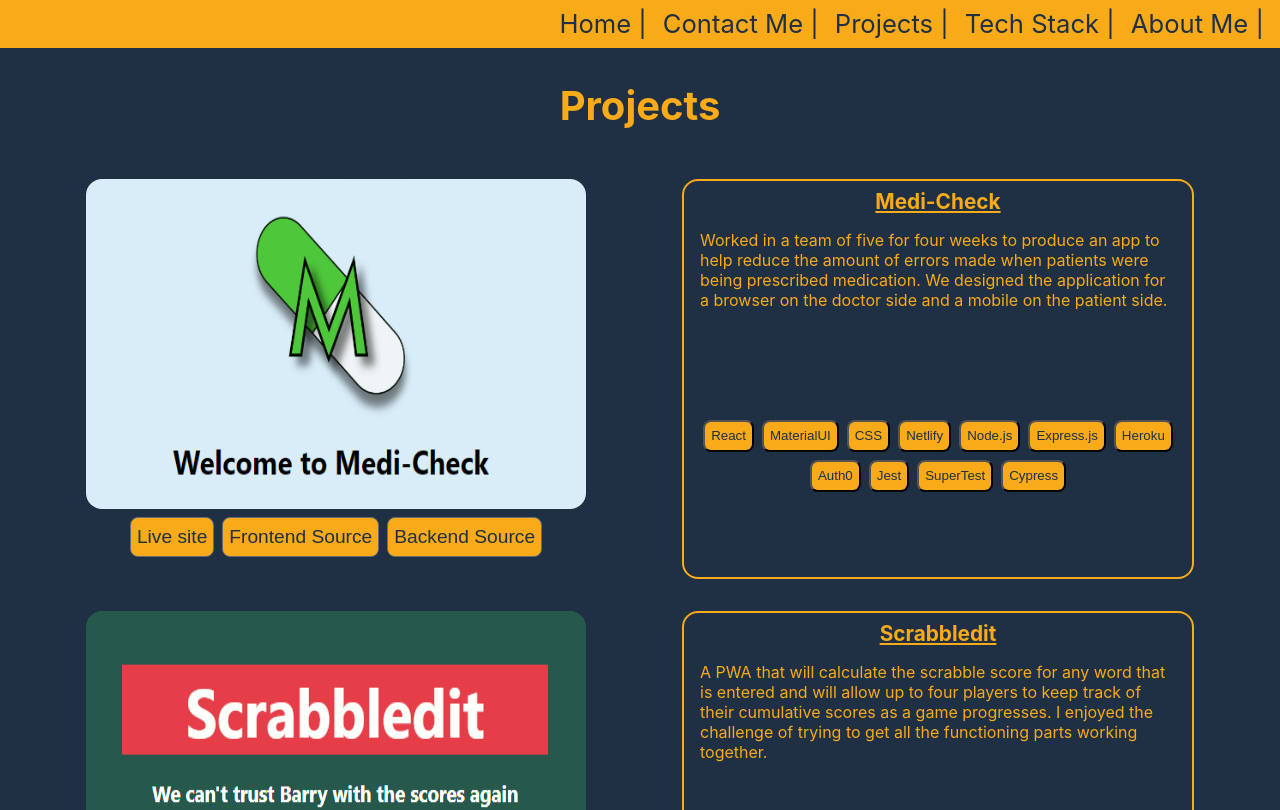
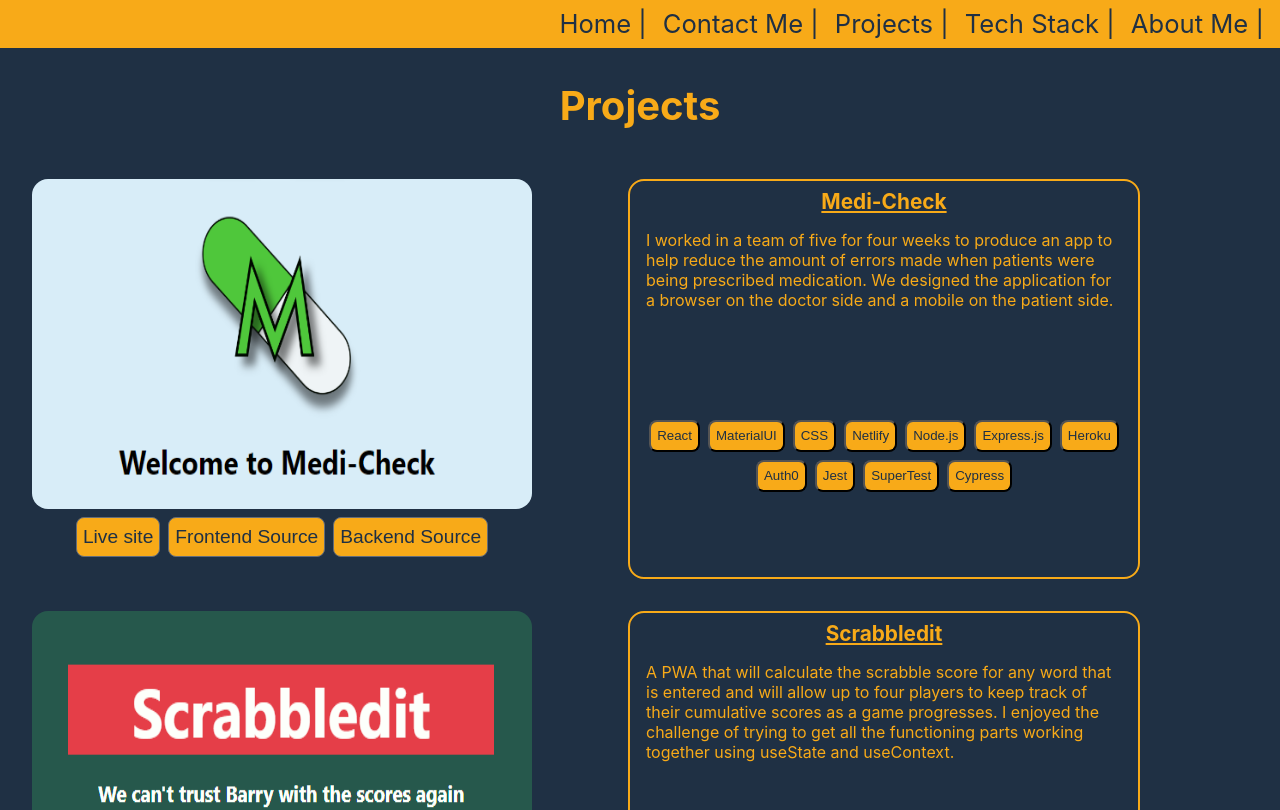
Before and after one commit to TomBirbeck/portfoliov2, a Next.js app: page /projects in a window 1280 px wide. Shown: the top 810 px of the page. Built offline with nearby package versions, Linux system fonts and the light colour scheme.

Commit message:
added correct front end link for top scorers

```diff
--- a/components/Projects.js
+++ b/components/Projects.js
@@ -4,7 +4,7 @@ import Image from 'next/image'
 export default function Project({projects}){
     const tech = projects.tech
 return (
-    <>
+    <div className={styles.box}>
      {/* <h3 className={styles.project_name}>{projects.name}</h3> */}
     <div className={styles.project_con}>
         <div className={styles.imgbuttongroup}>
@@ -46,6 +46,6 @@ return (
         </div>
 </div>
 </div>
-    </>
+    </div>
   );
 }
--- a/pages/projects.js
+++ b/pages/projects.js
@@ -14,7 +14,7 @@ const projects = [
       frontend:
         'https://github.com/SchoolOfCode/final-project_front-end-five-guys',
       backend: 'https://github.com/SchoolOfCode/final-project_back-end-five-guys',
-      info: 'Worked in a team of five for four weeks to produce an app to help reduce the amount of errors made when patients were being prescribed medication. We designed the application for a browser on the doctor side and a mobile on the patient side.',
+      info: 'I worked in a team of five for four weeks to produce an app to help reduce the amount of errors made when patients were being prescribed medication. We designed the application for a browser on the doctor side and a mobile on the patient side.',
       tech: [ 'React', 'MaterialUI', 'CSS', 'Netlify', 'Node.js', 'Express.js', 'Heroku', 'Auth0', 'Jest', 'SuperTest', 'Cypress',]
     //   techfront: 'Frontend: React, MaterialUI, CSS, Cypress, Auth0, Netlify.',
     //   techback:
@@ -25,7 +25,7 @@ const projects = [
       img: scrabble.src,
       live: 'https://scrabbledit.netlify.app/',
       frontend: 'https://github.com/TomBirbeck/scrabbledit',
-      info: "A PWA that will calculate the scrabble score for any word that is entered and will allow up to four players to keep track of their cumulative scores as a game progresses. I enjoyed the challenge of trying to get all the functioning parts working together.",
+      info: "A PWA that will calculate the scrabble score for any word that is entered and will allow up to four players to keep track of their cumulative scores as a game progresses. I enjoyed the challenge of trying to get all the functioning parts working together using useState and useContext.",
       tech: ['React', 'CSS', 'Netlify'],
     },
     {
@@ -33,7 +33,7 @@ const projects = [
       img: scorer.src,
       live: 'https://topscorers.netlify.app/',
       frontend:
-        'https://github.com/TomBirbeck/topscorer/tree/main/backend',
+        'https://topscorers.netlify.app/',
       backend:
         'https://github.com/TomBirbeck/topscorer/tree/main/backend',
       info: `A full stack application that allows users to search through the top scorers in the English Premier League from the 1992/93 season to present day. The React front end, hosted on Netlify, utilisises a stand alone API built using a TDD method, that I'm looking to extend to be able to supply data from the top 5 European leagues over the same time period. The database is hosted on Heroku.`,
--- a/styles/Projects_card.module.css
+++ b/styles/Projects_card.module.css
@@ -1,3 +1,7 @@
+.box {
+    display: flex;
+    flex-wrap: wrap;
+}
 .projects_card{
     display: flex;
     flex-direction: column;
@@ -35,11 +39,8 @@
     margin: 1rem 0;
 }
 .img {
-    /* height: 50vh; */
-    /* width: 40vw; */
-    /* margin: 0 1rem 1rem 1rem; */
     border-radius: 1rem;
-    border: 2px solid var(--secondary-colour);
+    border: 10px solid var(--secondary-colour);
 }
 
 .textarea {
--- a/styles/contact.module.css
+++ b/styles/contact.module.css
@@ -25,6 +25,9 @@
 .form input {
     border-radius: 0.5rem;
     background-color:  rgb(212, 218, 194);
+    width: 40%;
+    font-family:Georgia, 'Times New Roman', Times, serif;
+
 
 }
 
@@ -32,6 +35,8 @@
     min-height: 20vh;
     border-radius: 0.5rem;
     background-color:  rgb(212, 218, 194);
+    font-family:Georgia, 'Times New Roman', Times, serif;
+    font-size: 1rem;
 }
 
 .button {
```
